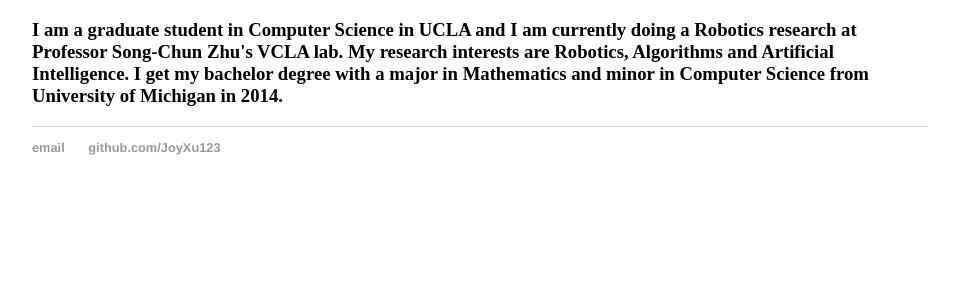
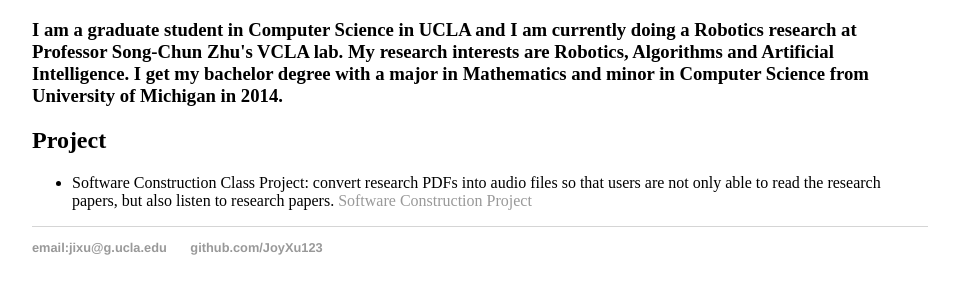
Before and after one commit to JoyXu123/JoyXu123.github.io, a Jekyll site: the page index.html, which Jekyll copies as it is, in a window 1280 px wide, cut to the strip 381-675 px from the top of the page. Shown: the whole strip, without its empty margins (160-1119 px from the left). Built offline with Jekyll 4.4.1, drawn with Linux system fonts in a browser that asks for light colours.

Commit message:
create project list

```diff
--- a/index.html
+++ b/index.html
@@ -20,9 +20,24 @@
 
     		</div><!-- /.blurb -->
 		</div><!-- /.container -->
+
+
+		<div class="Project">
+		  <h2>Project</h2>
+		  <ul>
+		    <li>Software Construction Class Project: convert research PDFs into audio files so that users
+		      are not only able to read the research papers, but also listen to research papers.
+		      <a href="https://github.com/hanjunLi/130_Project">Software Construction Project</a>
+		    </li>
+		  </ul>
+
+		</div><!-- /.Project -->
+
+
+
 		<footer>
     		<ul>
-        		<li><a href="jixujoy@gmail.com">email</a></li>
+        		<li><a href="jixujoy@gmail.com">email:jixu@g.ucla.edu</a></li>
         		<li><a href="https://github.com/JoyXu123">github.com/JoyXu123</a></li>
 			</ul>
 		</footer>
```
